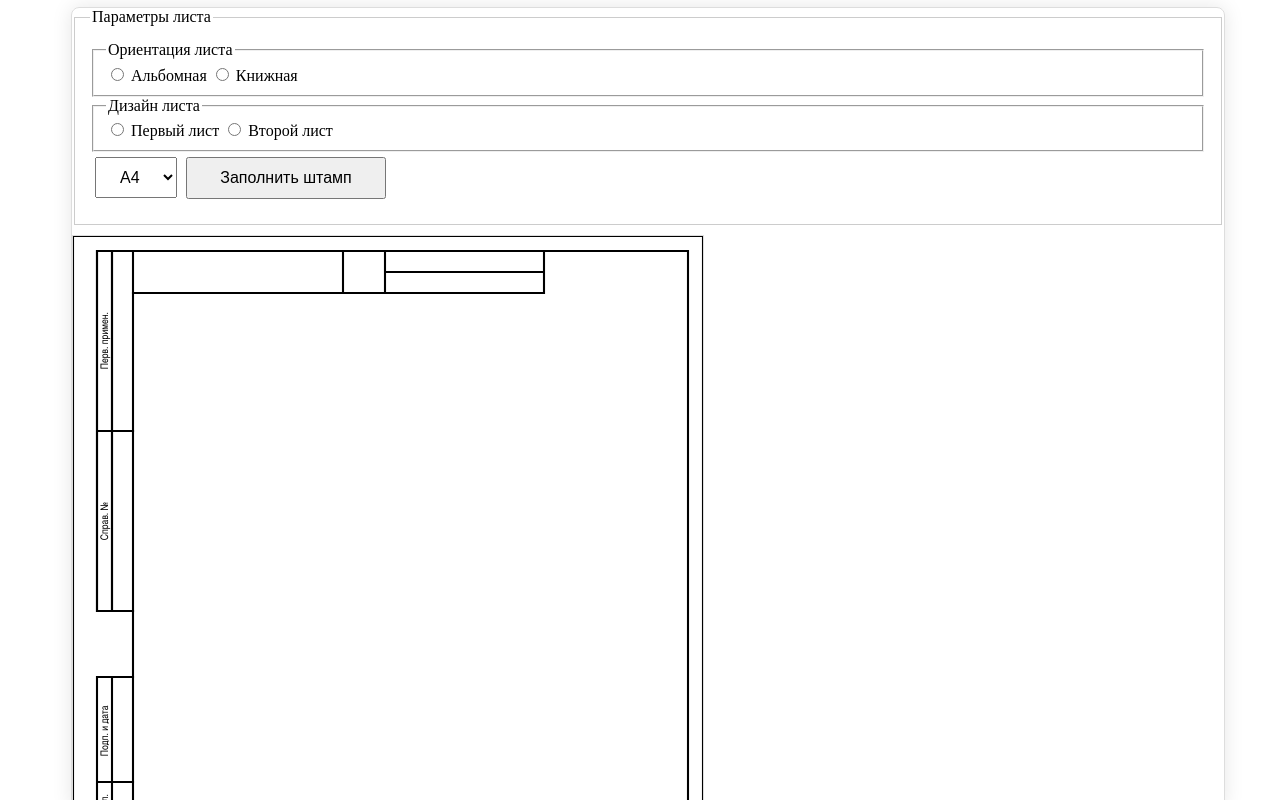
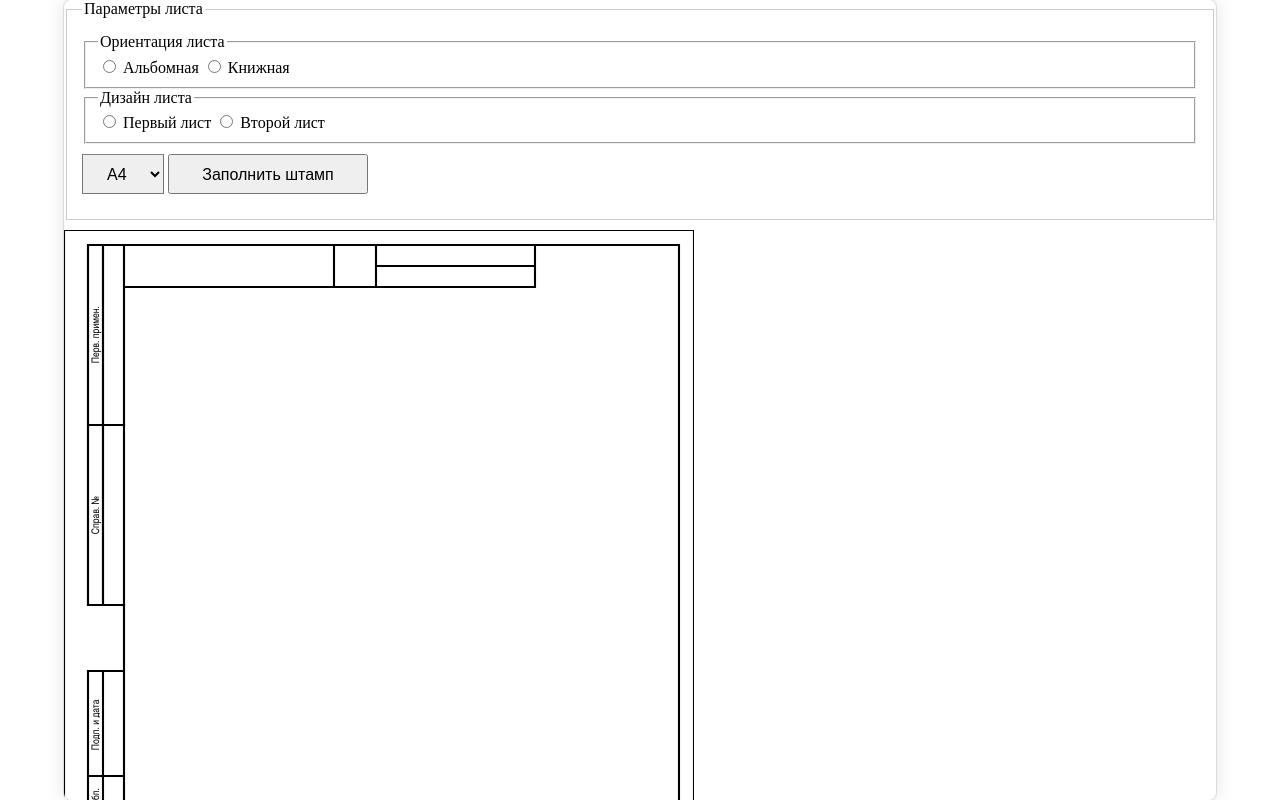
Before and after one commit to ElenaManukyan/Select_Stamp, a website: page index.html in a window 1280 px wide. Shown: the top 800 px of the page. Drawn offline with Linux system fonts and the light colour scheme.

Commit message:
changing the display

```diff
--- a/index.html
+++ b/index.html
@@ -42,7 +42,6 @@
 		#canvasContainer {
 			flex: 1;
 			overflow: auto;
-			border: 1px solid #ddd;
 		}
 
 
@@ -63,7 +62,7 @@
 				position: sticky; /* Фиксируем вверху при скролле */
 				top: 0;
 				z-index: 100; /* Чтобы был поверх других элементов */
-				width: 100%;
+				width: 100wv;
 				margin-bottom: 0;
 				border-radius: 0;
 				border-left: none;
@@ -100,18 +99,21 @@
 			/* overflow: hidden; */
 		}
 
+		/*
 		canvas {
 			margin: 0;
 			padding: 0;
 			display: block;
-			cursor: grab; /* Set the cursor in the form of a hand */
-		}
+			cursor: grab;  Set the cursor in the form of a hand
+		} */
 
 
 		#paper-format {
-			margin: 5px;
+			margin-bottom: 10px;
 			padding: 10px 20px;
 			font-size: 16px;
+			height: 40px;
+			border-top: 1px solid gray !important;
 		}
 
 		.printButton {
@@ -129,6 +131,7 @@
 			font-size: 16px;
 			width: 200px;
 			margin-bottom: 10px;
+			height: 40px;
 		}
 
 		.overlay {
@@ -401,7 +404,7 @@
 		}
 	</style>
   </head>
-  <body class="canvasAndMenu app">
+  <body>
 	<div class="header">
 
 		<!--
@@ -425,7 +428,7 @@
 			</div>
 		-->
 	</div>
-	<div>
+	<div class="app">
 
 		<div id="printContainer"></div>
 		<!-- <img id="canvasImage" alt="Canvas Image"> -->
@@ -456,6 +459,7 @@
 						</form>
 					</div>
 				</fieldset>
+				<div>
 					<select id="paper-format" class="paperSizeSelector">
 						<option value="A4">A4</option>
 						<option value="A3">A3</option>
@@ -463,8 +467,8 @@
 						<option value="A1">A1</option>
 					</select>
 					<!-- <button class="printButton">Печать</button> -->
-				<span id="descriptionText"></span>
 					<button id="openPopup" class="bigButtons">Заполнить штамп</button>
+				</div>
 					<!--
 					<button id="addSheet" class="bigButtons">Добавить лист</button>
 				-->
@@ -1113,10 +1117,10 @@
 					fillTextFunc(context);
 				}
 
-				const canvasContainer = document.querySelector('#canvasContainer');
-
-				canvasContainer.style.width = `${sheetWidth * scale}px`;
-				canvasContainer.style.height = `${sheetHeight * scale}px`;
+				//const canvasContainer = document.querySelector('#canvasContainer');
+
+				//canvasContainer.style.width = `${sheetWidth * scale}px`;
+				//canvasContainer.style.height = `${sheetHeight * scale}px`;
 			}
 			initialCanvas();
 
```
Lines whose indentation alone changed are shown as unchanged.
